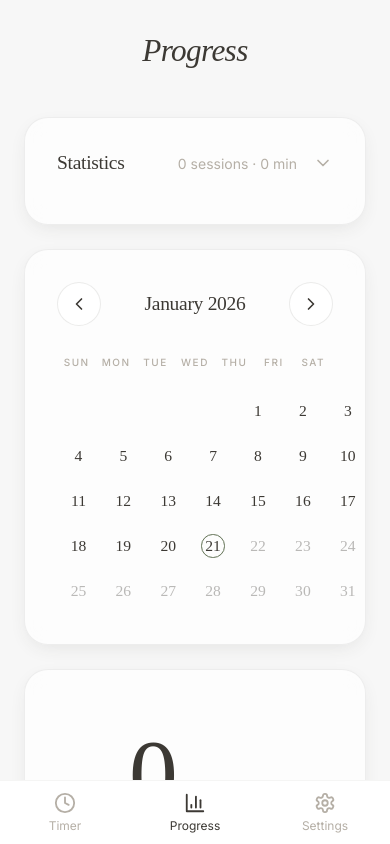
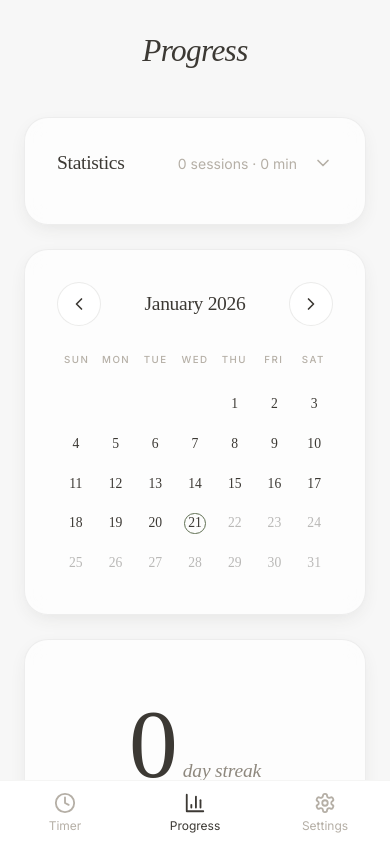
Before and after one commit to auscolmn/meditation-timer, a React (Vite) app: page / in a window 390 px wide. Both pictures are taken after a click on the button "Progress". Shown: the top 844 px of the page. Built offline with nearby package versions, Linux system fonts and the light colour scheme.

Commit message:
fix: make calendar more compact on small screens

```diff
--- a/src/components/Progress/Progress.module.css
+++ b/src/components/Progress/Progress.module.css
@@ -192,12 +192,12 @@
 
 .dayName {
   text-align: center;
-  font-size: 10px;
+  font-size: clamp(8px, 2.5vw, 10px);
   font-weight: 500;
   color: var(--text-tertiary);
   text-transform: uppercase;
-  letter-spacing: 0.15em;
-  padding: var(--space-xs);
+  letter-spacing: clamp(0.05em, 1vw, 0.15em);
+  padding: 2px;
 }
 
 .calendarGrid {
@@ -214,8 +214,8 @@
 
 .day {
   aspect-ratio: 1;
-  min-height: clamp(36px, 11vw, 44px);
-  min-width: clamp(36px, 11vw, 44px);
+  min-height: clamp(32px, 9vw, 44px);
+  min-width: clamp(32px, 9vw, 44px);
   display: flex;
   flex-direction: column;
   align-items: center;
@@ -236,8 +236,8 @@
 .day.today .dayNumber {
   border: 1.5px solid var(--success);
   border-radius: 50%;
-  width: clamp(22px, 6vw, 28px);
-  height: clamp(22px, 6vw, 28px);
+  width: clamp(20px, 5.5vw, 28px);
+  height: clamp(20px, 5.5vw, 28px);
   display: flex;
   align-items: center;
   justify-content: center;
@@ -252,8 +252,8 @@
 .day.hasSession .dayNumber {
   background-color: rgba(95, 111, 82, 0.2);
   border-radius: 50%;
-  width: clamp(22px, 6vw, 28px);
-  height: clamp(22px, 6vw, 28px);
+  width: clamp(20px, 5.5vw, 28px);
+  height: clamp(20px, 5.5vw, 28px);
   display: flex;
   align-items: center;
   justify-content: center;
@@ -266,12 +266,12 @@
 
 .dayEmpty {
   aspect-ratio: 1;
-  min-height: clamp(36px, 11vw, 44px);
+  min-height: clamp(32px, 9vw, 44px);
 }
 
 .dayNumber {
   font-family: 'Cormorant Garamond', serif;
-  font-size: clamp(14px, 4vw, 20px);
+  font-size: clamp(13px, 3.5vw, 20px);
   font-weight: 400;
   color: var(--text-primary);
   transition: color var(--transition-fast);
@@ -303,8 +303,8 @@
 .day.frozen .dayNumber {
   background-color: rgba(100, 160, 200, 0.15);
   border-radius: 50%;
-  width: clamp(22px, 6vw, 28px);
-  height: clamp(22px, 6vw, 28px);
+  width: clamp(20px, 5.5vw, 28px);
+  height: clamp(20px, 5.5vw, 28px);
   display: flex;
   align-items: center;
   justify-content: center;
```
